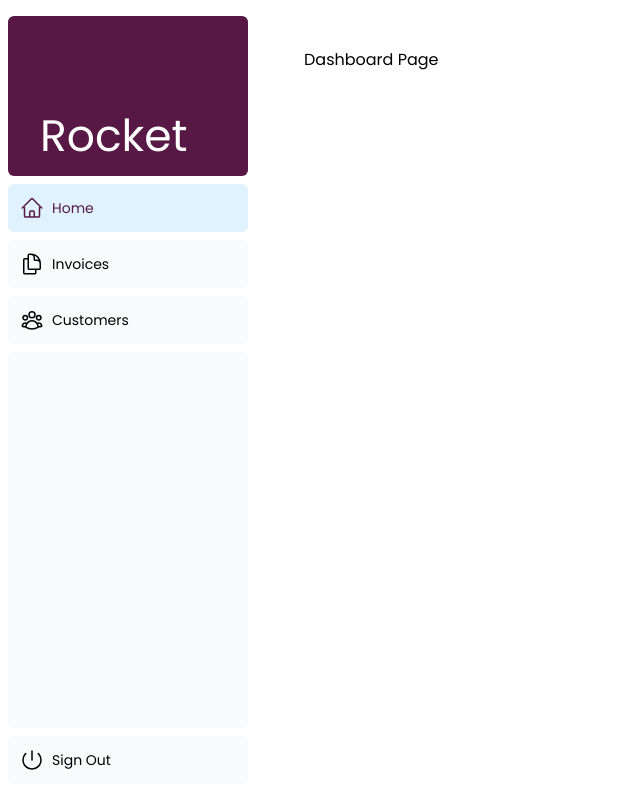
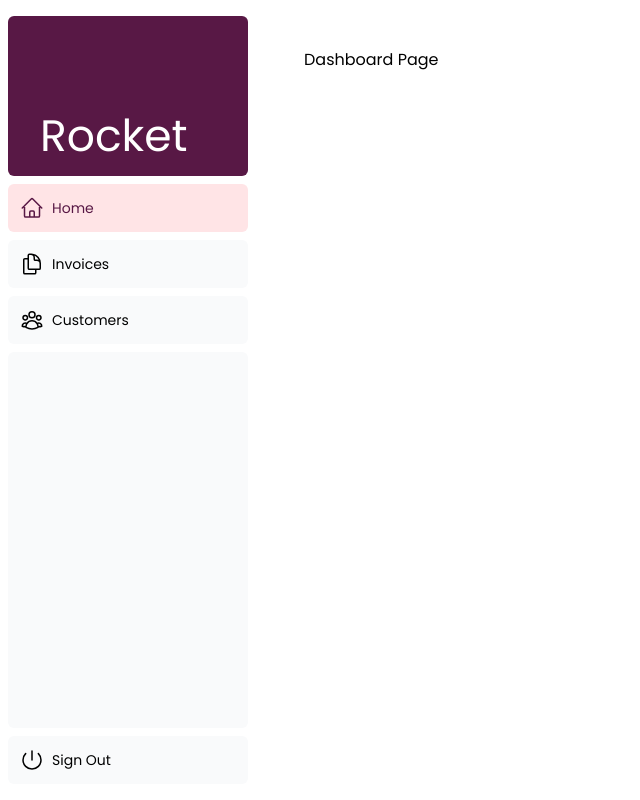
Before and after one commit to jhosnodev/nextjs-dashboard, a Next.js app: page /dashboard in a window 1280 px wide. Shown: the whole page, without its empty margins (0-640 px from the left). Built offline with nearby package versions, Linux system fonts and the light colour scheme.

Commit message:
Ajustando colores del sidebar

```diff
--- a/app/ui/dashboard/nav-links.tsx
+++ b/app/ui/dashboard/nav-links.tsx
@@ -31,9 +31,9 @@
             key={link.name}
             href={link.href}
             className={clsx(
-              'flex h-[48px] grow items-center justify-center gap-2 rounded-md bg-gray-50 p-3 text-sm font-medium hover:bg-sky-100 hover:text-red-600 md:flex-none md:justify-start md:p-2 md:px-3',
+              'flex h-[48px] grow items-center justify-center gap-2 rounded-md bg-gray-50 p-3 text-sm font-medium hover:bg-rose-100 hover:text-red-600 md:flex-none md:justify-start md:p-2 md:px-3',
               {
-                'bg-sky-100 text-red-600': pathname === link.href,
+                'bg-rose-100 text-red-600': pathname === link.href,
               },
             )}
           >
--- a/app/ui/dashboard/sidenav.tsx
+++ b/app/ui/dashboard/sidenav.tsx
@@ -18,7 +18,7 @@
         <NavLinks />
         <div className="hidden h-auto w-full grow rounded-md bg-gray-50 md:block"></div>
         <form>
-          <button className="flex h-[48px] w-full grow items-center justify-center gap-2 rounded-md bg-gray-50 p-3 text-sm font-medium hover:bg-sky-100 hover:text-red-600 md:flex-none md:justify-start md:p-2 md:px-3">
+          <button className="flex h-[48px] w-full grow items-center justify-center gap-2 rounded-md bg-gray-50 p-3 text-sm font-medium hover:bg-rose-100 hover:text-red-600 md:flex-none md:justify-start md:p-2 md:px-3">
             <PowerIcon className="w-6" />
             <div className="hidden md:block">Sign Out</div>
           </button>
```
